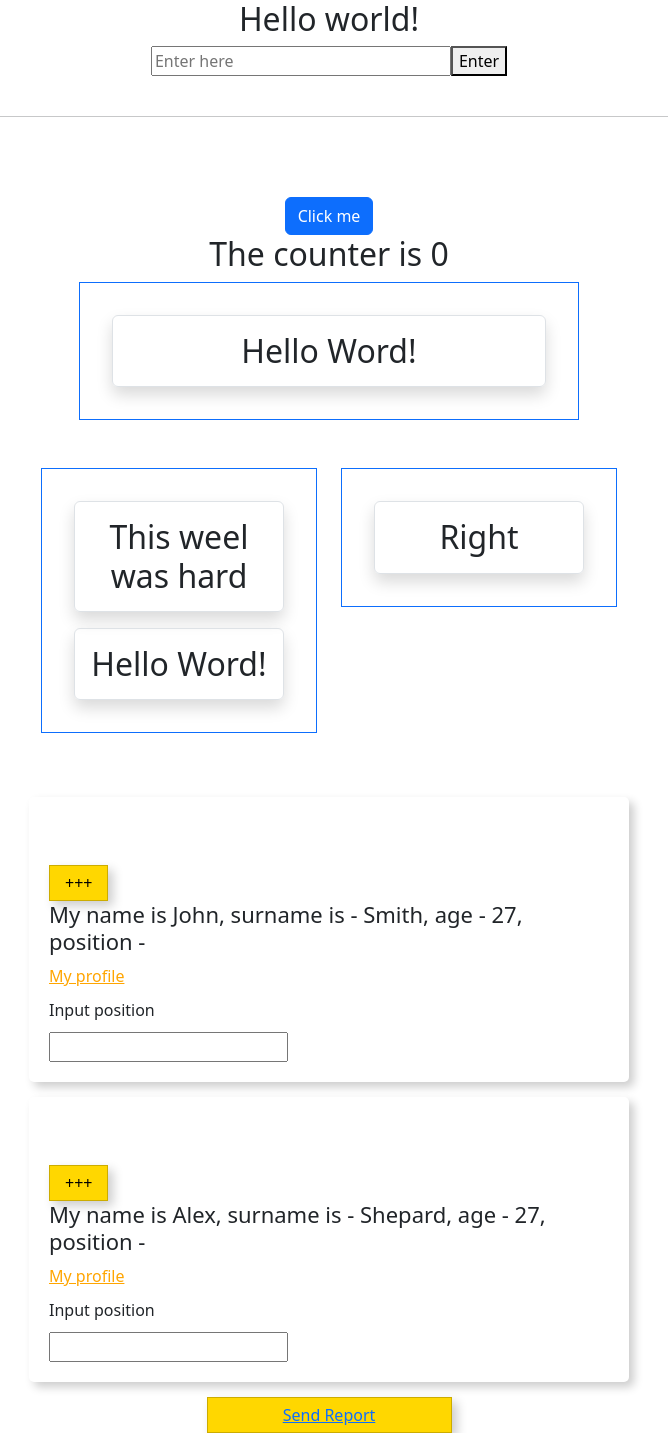
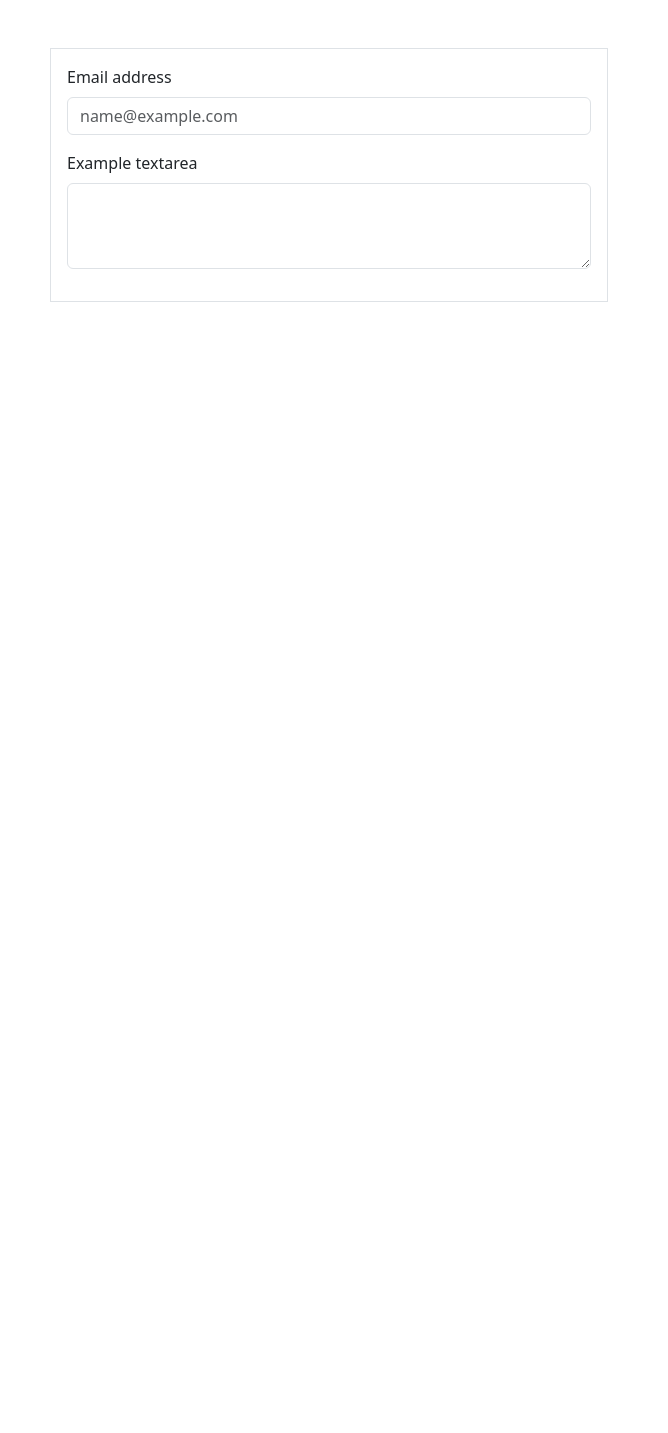
Before and after one commit to Khandohii/react-application-june2023, a React (Create React App) app in the folder my-app/: page / in a window 1280 px wide. Shown: the whole page, without its empty margins (311-979 px from the left). After the commit the page ends 800 px from the top, so only its background shows below. Built offline with nearby package versions, Linux system fonts and the light colour scheme.

Commit message:
Lesson 159. What is the ref?

```diff
--- a/my-app/src/App.js
+++ b/my-app/src/App.js
@@ -1,210 +1,61 @@
-import React, { StrictMode, Component } from 'react';
-import styled from 'styled-components';
-import BootstrapTest from './BootstrapTest';
+import React, {Component} from 'react';
+import {Container} from 'react-bootstrap';
 import './App.css';
 
-const Header = () => {
-    return <h2>Hello world!</h2>
-}
+class Form extends Component {
+    // myRef = React.createRef();
+    // mySecondRef = React.createRef();
 
-class Field extends React.Component {
-    render() {
-        const holder = 'Enter here';
-        const styledField = {
-            width: '300px',
-        }
-        return <input
-            type="text"
-            placeholder={holder}
-            style={styledField} />;
-    }
-}
+    // componentDidMount() {
+    //     this.myRef.current.focus();
+    // }
 
-function Btn() {
-    const text = 'Log in';
-    const logged = true;
-
-    return <button>{logged ? 'Enter' : text}</button>
-}
-
-const EmpItem = styled.div`
-    padding: 20px;
-    margin-bottom: 15px;
-    border-radius: 5px;
-    box-shadow: 5px 5px 10px rgba(0,0,0,.2);
-    text-align: left;
-
-    a{
-        display: block;
-        margin: 10px 0 10px 0;
-        color: ${props => props.active ? 'orange' : 'black'};
+    setInputRef = elem => {
+        this.myRef = elem;
     }
 
-    input{
-        display: block;
-        margin-top: 10px;
-    }
-`;
-
-const HeaderText = styled.h2`
-    font-size: 22px;
-`;
-
-export const Button = styled.button`
-    display: block;
-    padding: 5px 15px;
-    background-color: gold;
-    border: 1px solid rgba(0, 0, 0, .2);
-    box-shadow: 5px 5px 10px rgba(0,0,0,.2);
-`;
-
-class WhoAmI extends Component {
-    constructor(props) {
-        super(props);
-        this.state = {
-            years: 27,
-            text: '+++',
-            position: '',
+    focusFirstTI = () => {
+        if (this.myRef) {
+            this.myRef.focus();
         }
     }
 
-    nextYear = () => {
-        this.setState(state => ({
-            years: state.years + 1
-        }))
-    }
+    render() {
+        return (
+            <Container>
+                <form className="w-50 border mt-5 p-3 m-auto">
+                    <div className="mb-3">
+                        <label htmlFor="exampleFormControlInput1" className="form-label">Email address</label>
 
-    commitInputChanges = (e, color) => {
-        console.log(color);
-        this.setState({
-            position: e.target.value,
-        })
-    }
-
-    render() {
-        const { name, surname, link } = this.props;
-        const { position, years } = this.state;
-
-        console.log(this);
-        return (
-            <EmpItem active>
-                <br />
-                <br />
-
-                <Button onClick={this.nextYear}>{this.state.text}</Button>
-                <HeaderText>My name is {name}, surname is - {surname},
-                    age - {years},
-                    position - {position}</HeaderText>
-                <a href={link}>My profile</a>
-
-                <form>
-                    <span>Input position</span>
-                    <input type="text" onChange={(e) => this.commitInputChanges(e, 'yellow')} />
+                        <input ref={this.setInputRef} type="email" className="form-control" id="exampleFormControlInput1" placeholder="name@example.com"/>
+                    </div>
+                    <div className="mb-3">
+                        <label htmlFor="exampleFormControlTextarea1" className="form-label">Example textarea</label>
+                        <textarea onClick={this.focusFirstTI} className="form-control" id="exampleFormControlTextarea1" rows="3"></textarea>
+                    </div>
                 </form>
-
-            </EmpItem>
+            </Container>
         )
     }
 }
 
-const Wrapper = styled.div`
-    width: 600px;
-    margin: 80px auto 0 auto;
-`;
-
-const DynamicGreating = (props) => {
-    return(
-        <div className={'mb-3 p-3 border border-' + props.color}>
-            {
-                React.Children.map(props.children, child => {
-                    return React.cloneElement(child, {className: 'shadow p-3 m-3 border rounded'});
-                })
-            }
-        </div>
-    )
-}
-
-const HelloGreatings = () => {
-    return(
-        <div style={{'width': '500px', 'margin': '0 auto'}}>
-            <DynamicGreating color={'primary'}>
-                <h2>Hello Word!</h2>
-            </DynamicGreating>
-        </div>
-    )
-}
-
-const Message = (props) => {
-    return(
-        <h2>The counter is {props.counter}</h2>
-    )
-}
-
-class Counter extends Component{
-    state = {
-        counter: 0,
-    }
-
-    changeCounter = () => {
-        this.setState(({counter}) => ({
-            counter: counter + 1,
-        }))
+class TextInput extends Component {
+    doSmth = () => {
+        console.log('smth');
     }
 
     render() {
         return(
-            <>
-                <button
-                    className={'btn btn-primary'}
-                    onClick={this.changeCounter}
-                    >
-                    Click me
-                </button>
-                {this.props.render(this.state.counter)}
-            </>
+            <input ref={this.myRef} type="email" className="form-control" id="exampleFormControlInput1" placeholder="name@example.com"/>
         )
     }
+
 }
 
 function App() {
     return (
-        <div className="App">
-            <StrictMode>
-                <Header />
-            </StrictMode>
-            <Field />
-            <Btn />
-            <br />
-            <br />
-            <hr />
-
-            <Wrapper>
-                <Counter render={counter => (
-                    <Message counter={counter} />
-                )}/>
-
-                <HelloGreatings/>
-                <BootstrapTest
-                    left = {
-                        <DynamicGreating color={'primary'}>
-                            <h2>This weel was hard</h2>
-                            <h2>Hello Word!</h2>
-                        </DynamicGreating>
-                    }
-
-                    right = {
-                        <DynamicGreating color={'primary'}>
-                            <h2>Right</h2>
-                        </DynamicGreating>
-                    }
-                />
-
-                <WhoAmI name='John' surname="Smith" link="facebook.com" />
-                <WhoAmI name='Alex' surname="Shepard" link="facebook.com/1" />
-            </Wrapper>
-        </div>
+        <Form/>
     );
 }
 
-export { Header };
 export default App;
--- a/my-app/src/index.js
+++ b/my-app/src/index.js
@@ -2,18 +2,12 @@
 import ReactDOM from 'react-dom/client';
 import './index.css';
 import App from './App';
-import { Button } from './App';
 import styled from 'styled-components';
 
 import 'bootstrap/dist/css/bootstrap.min.css';
 
 const root = ReactDOM.createRoot(document.getElementById('root'));
 
-const BigButton = styled(Button)`
-  margin: 0 auto;
-  width: 245px;
-  text-align: center;
-`;
 
 // const elem = <h2>Hello World</h2>;
 
@@ -40,6 +34,5 @@
 root.render(
   <StrictMode>
     <App/>
-    <BigButton as={'a'}>Send Report</BigButton>
   </StrictMode>
 );
```
